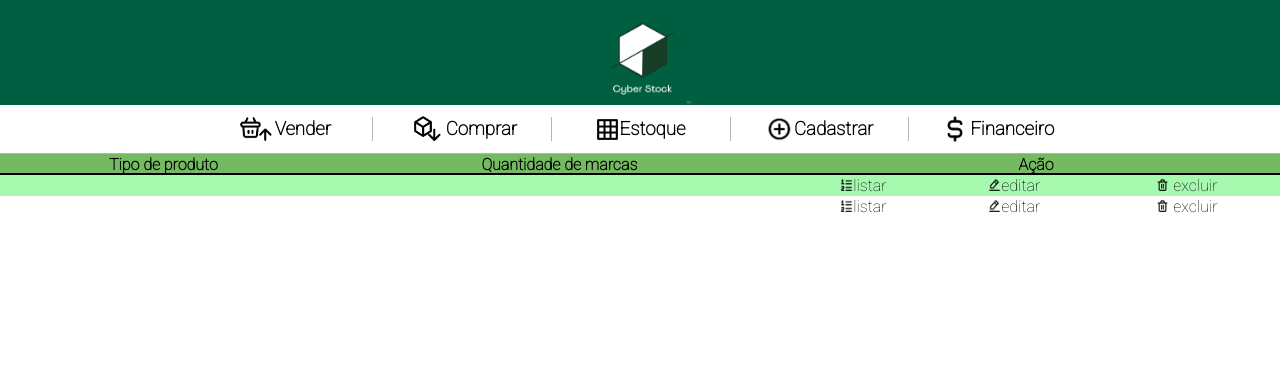
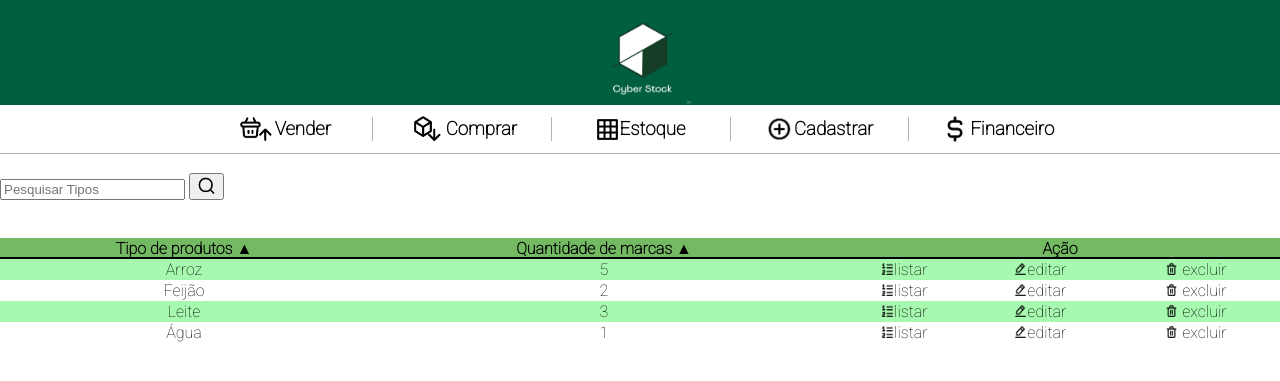
Before and after one commit to nahmrodrigues/Cyber-Stock, a Django app: page /products/types/ in a window 1280 px wide. Shown: the top 381 px of the page. Run offline with Django 3.2, Linux system fonts and the light colour scheme; data that the repository does not hold is empty.

Commit message:
Frontend do listar tipos

```diff
--- a/cyber_stock/products/templates/list_product_types.html
+++ b/cyber_stock/products/templates/list_product_types.html
@@ -2,35 +2,120 @@
 {% load static %}
 {% block content %}
 
+<!--
 <div>
     {% for type in object_list %}
         <p>{{ type.name }}</p>
     {% endfor %}
 </div>
+ -->
+
+<head>
+    <link rel="stylesheet" href="{% static 'css/product_types.css' %}">
+</head>
+
+<script src="https://ajax.googleapis.com/ajax/libs/jquery/3.6.0/jquery.min.js"></script>
+
+
+<br>
+
+<div>
+	<div>
+		<div class="searchbar">
+			<input id="search-input" class="searchbar__input" type="text" placeholder="Pesquisar Tipos" name="search">
+			<button	type="submit" class="searchbar__button">
+				<img src="{% static 'icones/search.png' %}" width="19" height="18">
+			</button>
+		</div>
+	</div>
+</div>
+
+<br><br>
+
 
 <table class="table sticky">
-                    <thead>
-                        <tr>
-                            <th>Tipo de produto</th>
-                            <th>Quantidade de marcas</th>
-                            <th colspan="3">Ação</th>
-                        </tr>
-                    </thead>
-                    <tbody>
-                        <tr>
-                            <td></td>
-                            <td></td>
-                            <td><img src="../../icones/list.png" width=13 height=13>listar</td>
-                            <td><img src="../../icones/edit.png" width=13 height=13>editar</td>
-                            <td><img src="../../icones/trash.png" width=13 height=13> excluir</td>
-                        </tr>
-                        <tr>
-                            <td></td>
-                            <td></td>
-                            <td><img src="../../icones/list.png" width=13 height=13>listar</td>
-                            <td><img src="../../icones/edit.png" width=13 height=13>editar</td>
-                            <td><img src="../../icones/trash.png" width=13 height=13> excluir</td>
-                        </tr>
-                    </tbody>
+	<tr>
+		<th data-column="type" data-colname="type" data-order="desc" id="filterType">Tipo de produtos &#9650</th>
+		<th data-column="quantity" data-colname="quantity" data-order="desc" id="filterQuantity" >Quantidade de marcas &#9650</th>
+		<th colspan="3">Ação</th>
+	</tr>
+
+	<tbody id="myTable">
+
+	</tbody>
 </table>
-{%endblock%}
+
+<script>
+	var myArray = [
+	{'type':'Arroz', 'quantity':'5'},
+	{'type':'Feijão', 'quantity':'2'},
+	{'type':'Leite', 'quantity':'3'},
+    {'type':'Água', 'quantity':'1'},
+	]
+
+	$('#search-input').on('keyup', function(){
+		var value = $(this).val()
+		console.log('Value: ', value)
+		var data = searchTable(value, myArray)
+		buildTable(data)
+	})
+
+	$('th').on('click', function(){
+        if ($(this).index() < 2) {
+			var column = $(this).data('column')
+			var order = $(this).data('order')
+			var text = $(this).html()
+			text = text.slice(0, -1)
+
+			if(order == 'desc'){
+				$(this).data('order', 'asc')
+				myArray = myArray.sort((a,b) => a[column] > b[column] ? 1 : -1)
+				text = text+'&#9660'
+			} else {
+				$(this).data('order', 'desc')
+				myArray = myArray.sort((a,b) => a[column] < b[column] ? 1 : -1)
+				text = text + '&#9650'
+			}
+			$(this).html(text)
+			buildTable(myArray)
+		}
+	})
+
+	buildTable(myArray)
+
+	function searchTable(value, data){
+		var filteredData = []
+
+		for(var i=0; i<data.length; i++){
+			value = value.toLowerCase()
+            value = value.normalize("NFD")
+			var type = data[i].type.toLowerCase()
+
+			if(type.includes(value)){
+				filteredData.push(data[i])
+			}
+		}
+
+		return filteredData
+	}
+
+	function buildTable(data){
+		var table = document.getElementById('myTable')
+
+		table.innerHTML = ''
+
+		for(var i = 0; i < data.length; i++){
+			var row = `<tr>
+						<td>${data[i].type}</td>
+						<td>${data[i].quantity}</td>
+						<td><img src="{% static 'icones/list.png' %}" width=13 height=13>listar</td>
+						<td><img src="{% static 'icones/edit.png' %}" width=13 height=13>editar</td>
+						<td><img src="{% static 'icones/trash.png' %}" width=13 height=13> excluir</td>
+					</tr>`
+
+			table.innerHTML += row
+		}
+	}
+
+</script>
+{% endblock %}
```
